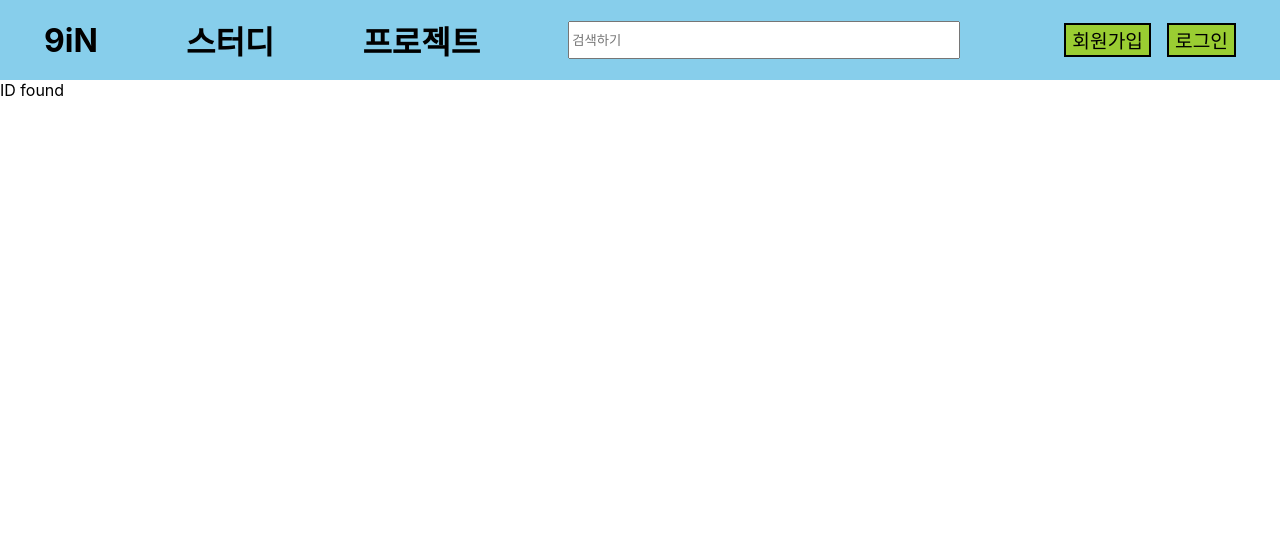
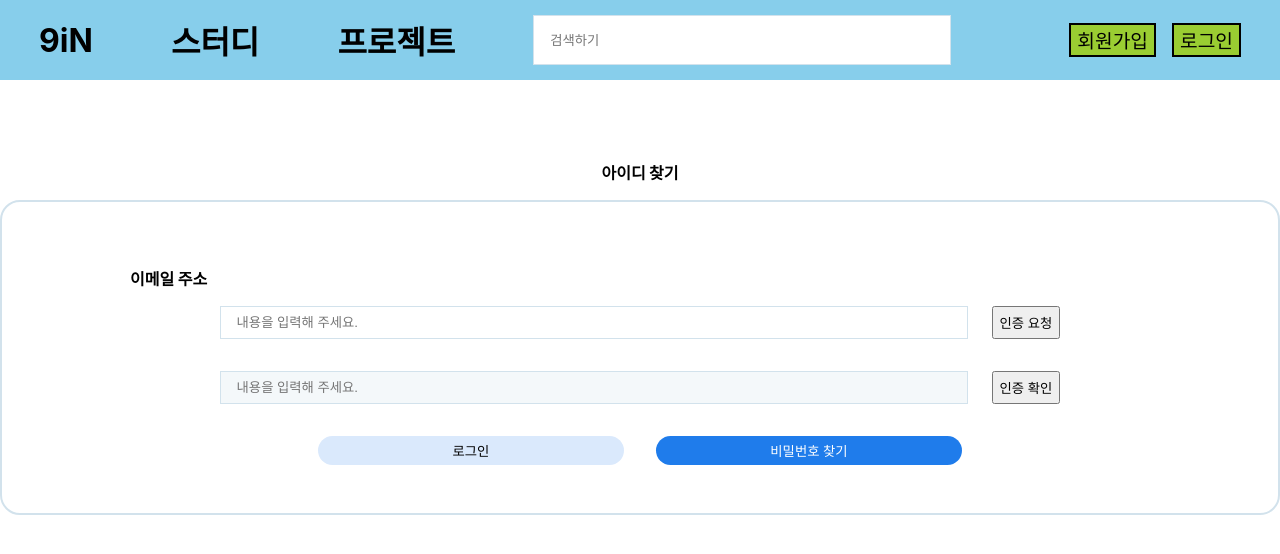
Before and after one commit to bando99/side_project, a React (Create React App) app in the folder front/: page /user/idFound/1 in a window 1280 px wide. Shown: the top 554 px of the page. Built offline with nearby package versions, Linux system fonts and the light colour scheme.

Commit message:
Feat: IDfound page & Login sementic tag

```diff
--- a/front/src/pages/User/IDfound.jsx
+++ b/front/src/pages/User/IDfound.jsx
@@ -1,5 +1,29 @@
 import React from 'react';
+import styles from './IDfound.module.css';
 
 export default function IDfound() {
-  return <div>ID found</div>;
+  return (
+    <section>
+      <p className={styles.title}>아이디 찾기</p>
+      <div className={styles.container__box}>
+        <p className={styles.email}>이메일 주소</p>
+        <div className={styles.input__box}>
+          <input type="text" placeholder="내용을 입력해 주세요." />
+          <button>인증 요청</button>
+        </div>
+        <div className={styles.input__box}>
+          <input
+            className={styles.input__code}
+            type="text"
+            placeholder="내용을 입력해 주세요."
+          />
+          <button>인증 확인</button>
+        </div>
+        <div className={styles.btn__container}>
+          <button className={styles.btn__login}>로그인</button>
+          <button className={styles.btn__pw}>비밀번호 찾기</button>
+        </div>
+      </div>
+    </section>
+  );
 }
--- /dev/null
+++ b/front/src/pages/User/IDfound.module.css
@@ -0,0 +1,56 @@
+.title {
+  text-align: center;
+  margin-top: 5rem;
+  font-weight: 900;
+}
+
+.email {
+  font-weight: 800;
+}
+
+.container__box {
+  border: 2px solid #d2e2ec;
+  border-radius: 20px;
+  padding: 3rem 8rem;
+}
+
+.input__box {
+  display: flex;
+  justify-content: center;
+  margin-bottom: 2rem;
+}
+
+input {
+  width: 70%;
+  padding: 0.5rem 1rem;
+  margin-right: 1.5rem;
+  border: 1px solid #d2e2ec;
+}
+
+.input__code {
+  background-color: #f4f8fa;
+}
+
+.btn__container {
+  display: flex;
+  justify-content: center;
+}
+
+.btn__login {
+  width: 30%;
+  background-color: #dae9fc;
+  margin-right: 1rem;
+  border-radius: 25px;
+  border: none;
+  padding: 0.3rem 0.6rem;
+}
+
+.btn__pw {
+  width: 30%;
+  background-color: #1f7ceb;
+  color: white;
+  margin-left: 1rem;
+  border-radius: 25px;
+  border: none;
+  padding: 0.3rem 0.6rem;
+}
--- a/front/src/pages/User/Login/Login.jsx
+++ b/front/src/pages/User/Login/Login.jsx
@@ -5,7 +5,7 @@ export default function Login() {
   return (
     <section className={styles.container}>
       <p>로그인</p>
-      <div className={styles.container__box}>
+      <form className={styles.container__box}>
         <div className={styles.input__container}>
           <p>아이디</p>
           <input type="text" placeholder="내용을 입력해 주세요." />
@@ -20,7 +20,7 @@ export default function Login() {
             <p>비밀번호 변경</p>
           </div>
         </div>
-      </div>
+      </form>
       <p className={styles.loginSNS}>SNS로 로그인 하기</p>
       <div className={styles.sns__container}>
         <div className={styles.snsIcon__container}>
--- a/front/src/pages/User/Login/Login.module.css
+++ b/front/src/pages/User/Login/Login.module.css
@@ -26,6 +26,10 @@
 
 input {
   width: 100%;
+}
+
+.input__code {
+  background-color: #f4f8fa;
 }
 
 .loginBtn {
```
